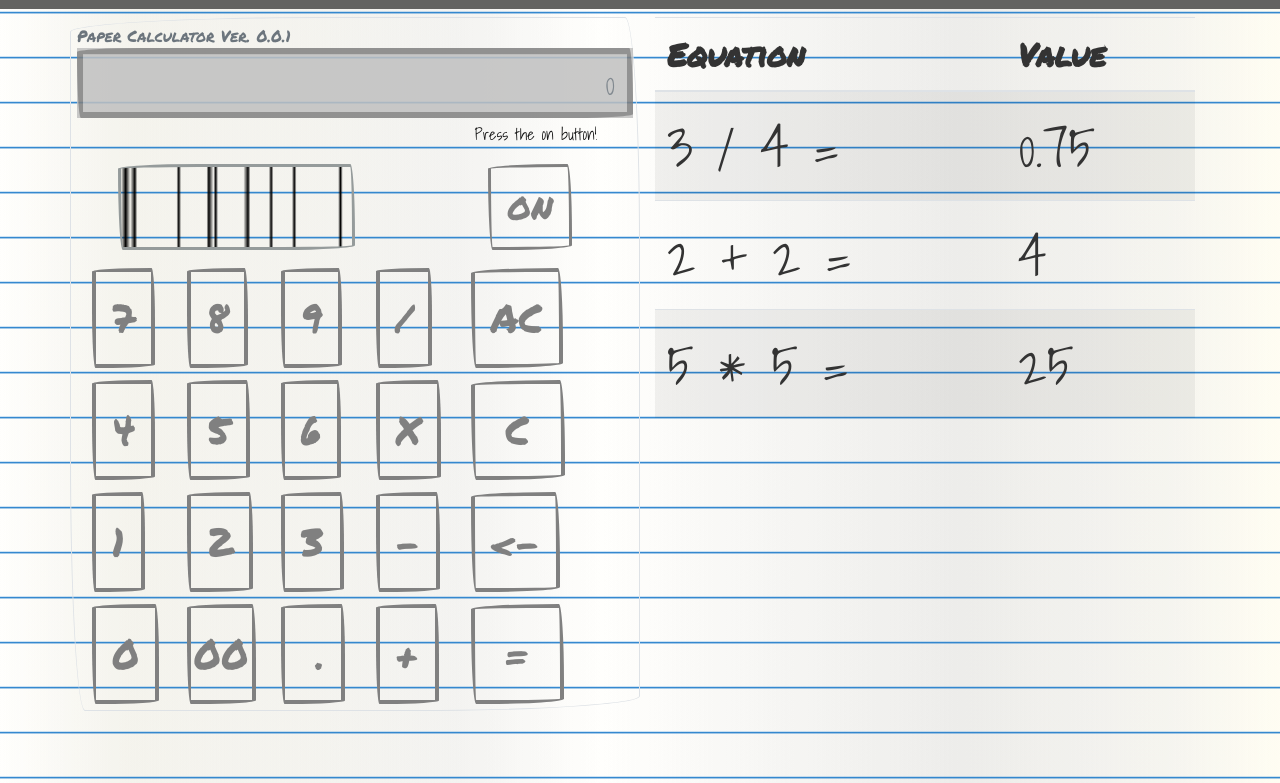
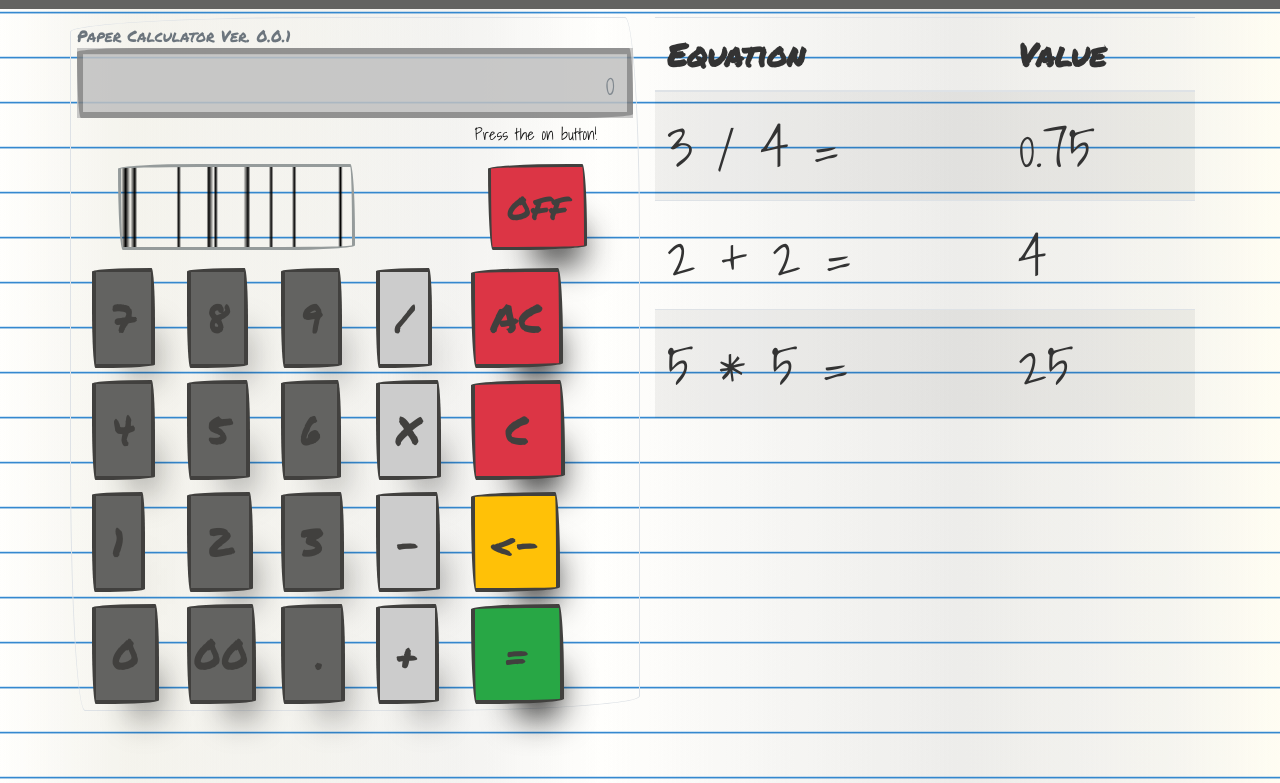
Before and after one commit to xxerror500xx/TOP_Calculator, a plain HTML site: page index.html in a window 1280 px wide. Both pictures are taken after a click on the link "ON". Shown: the part 55-838 px from the top of the page. Drawn offline with nearby package versions, Linux system fonts and the light colour scheme.

Commit message:
Add basic On/Off button behavior

```diff
--- a/index.html
+++ b/index.html
@@ -46,8 +46,8 @@
             <div class="col-1 col-md-1 col-xl-1"></div>
             <div class="col-5 col-md-3 col-xl-5 solar-grid-clear-y m-0 p-0" id="solar-panel"></div>
             <div class="m-0 p-0 col-md-2 col-2 col-xl-2"></div>
-            <div class="col-3 col-md-3 col-xl-3 mx-auto">
-              <a class="sketch-btn-outline mx-auto" href="#" id="on-off"><b class="sketch-font">ON</b></a>
+            <div class="col-3 col-md-3 col-xl-3 mx-auto" onclick="calc.pwr()">
+              <a class="sketch-btn-outline mx-auto" href="#" id="on-off"><b id="on-off-txt" class="sketch-font">ON</b></a>
             </div>
           </div>
           <div class="row calc">
@@ -149,6 +149,7 @@
   <script src="https://code.jquery.com/jquery-3.2.1.slim.min.js" integrity="sha384-KJ3o2DKtIkvYIK3UENzmM7KCkRr/rE9/Qpg6aAZGJwFDMVNA/GpGFF93hXpG5KkN" crossorigin="anonymous"></script>
   <script src="https://cdnjs.cloudflare.com/ajax/libs/popper.js/1.12.9/umd/popper.min.js" integrity="sha384-ApNbgh9B+Y1QKtv3Rn7W3mgPxhU9K/ScQsAP7hUibX39j7fakFPskvXusvfa0b4Q" crossorigin="anonymous"></script>
   <script src="https://maxcdn.bootstrapcdn.com/bootstrap/4.0.0/js/bootstrap.min.js" integrity="sha384-JZR6Spejh4U02d8jOt6vLEHfe/JQGiRRSQQxSfFWpi1MquVdAyjUar5+76PVCmYl" crossorigin="anonymous"></script>
+   <script src="js/master.js" type="text/javascript"></script>
 </body>
 
 </html>
--- /dev/null
+++ b/js/master.js
@@ -0,0 +1,64 @@
+var calc = {
+  init: function() {
+    power = false;
+    buttons = [
+      {id:'a-clr', class:'btn-danger'},
+      {id:'clr', class:'btn-danger'},
+      {id:'del', class:'btn-warning'},
+      {id:'equals', class:'btn-success'},
+      {id:'divide', class:'btn-info'},
+      {id:'multiply', class:'btn-info'},
+      {id:'add', class:'btn-info'},
+      {id:'subtract', class:'btn-info'},
+      {id:'dot', class:'btn-primary'},
+      {id:'num-9', class:'btn-primary'},
+      {id:'num-8', class:'btn-primary'},
+      {id:'num-7', class:'btn-primary'},
+      {id:'num-6', class:'btn-primary'},
+      {id:'num-5', class:'btn-primary'},
+      {id:'num-4', class:'btn-primary'},
+      {id:'num-3', class:'btn-primary'},
+      {id:'num-2', class:'btn-primary'},
+      {id:'num-1', class:'btn-primary'},
+      {id:'num-0', class:'btn-primary'},
+      {id:'num-00', class:'btn-primary'}
+    ];
+  },
+  // toggels power on and off
+  pwr: function() {
+    console.log("in pwr()");
+    console.log(power);
+    if(power) {
+      $('#on-off').removeClass(' btn sketch-btn btn-danger');
+      $('#on-off').addClass('sketch-btn-outline');
+      this.rmvBtnClasses();
+      $('#on-off-txt').text('ON');
+    } else {
+      // remove sketch-btn-outline class
+      $('#on-off-txt').text('OFF');
+
+      $('#on-off').removeClass('sketch-btn-outline');
+      $('#on-off').addClass('btn sketch-btn btn-danger');
+      this.addBtnClasses();
+    }
+    power = !power;
+    // set toggle
+    // add sketch-btn class
+    // add handlers for math functions and calc-display
+  },
+  addBtnClasses: function() {
+    for (var i = 0; i < buttons.length; i++) {
+      $('#' + buttons[i].id).removeClass('sketch-btn-outline');
+      $('#' + buttons[i].id).addClass('btn sketch-btn ' + buttons[i].class);
+    }
+  },
+  rmvBtnClasses: function() {
+    for (var i = 0; i < buttons.length; i++) {
+      $('#' + buttons[i].id).removeClass(' btn sketch-btn ' + buttons[i].class);
+      $('#' + buttons[i].id).addClass('sketch-btn-outline');
+    }
+  }
+};
+$(document).ready(function() {
+  calc.init();
+});
```
Also changed, not shown: simple.css.
